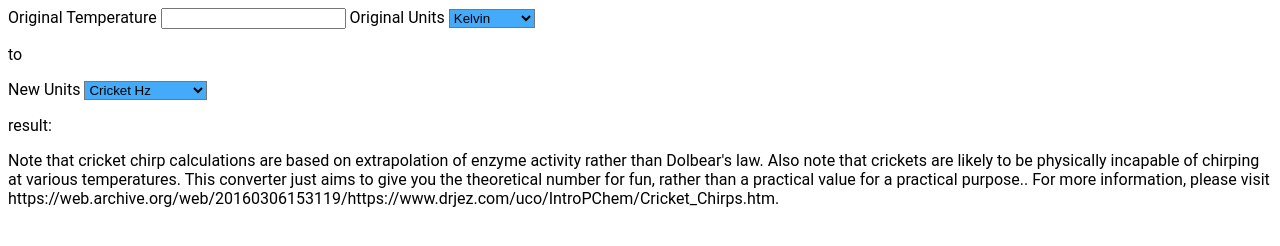
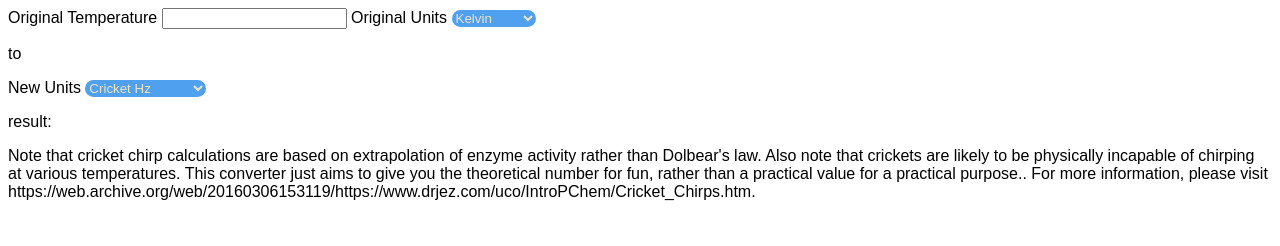
Before and after one commit to karictre/Kelvin, a plain HTML site: page index.html in a window 1280 px wide. Drawn offline with Linux system fonts and the light colour scheme.

Commit message:
Update style.css

```diff
--- a/style.css
+++ b/style.css
@@ -1,7 +1,10 @@
 body {
-  font-family: Roboto;
+  font-family: Arial;
 }
 
 select {
-  background-color: #44AAFA
+  background-color: #50A0F0;
+  color: #F0E5C0;
+  border-width: 0px;
+  border-radius: 20px;
 }
```
